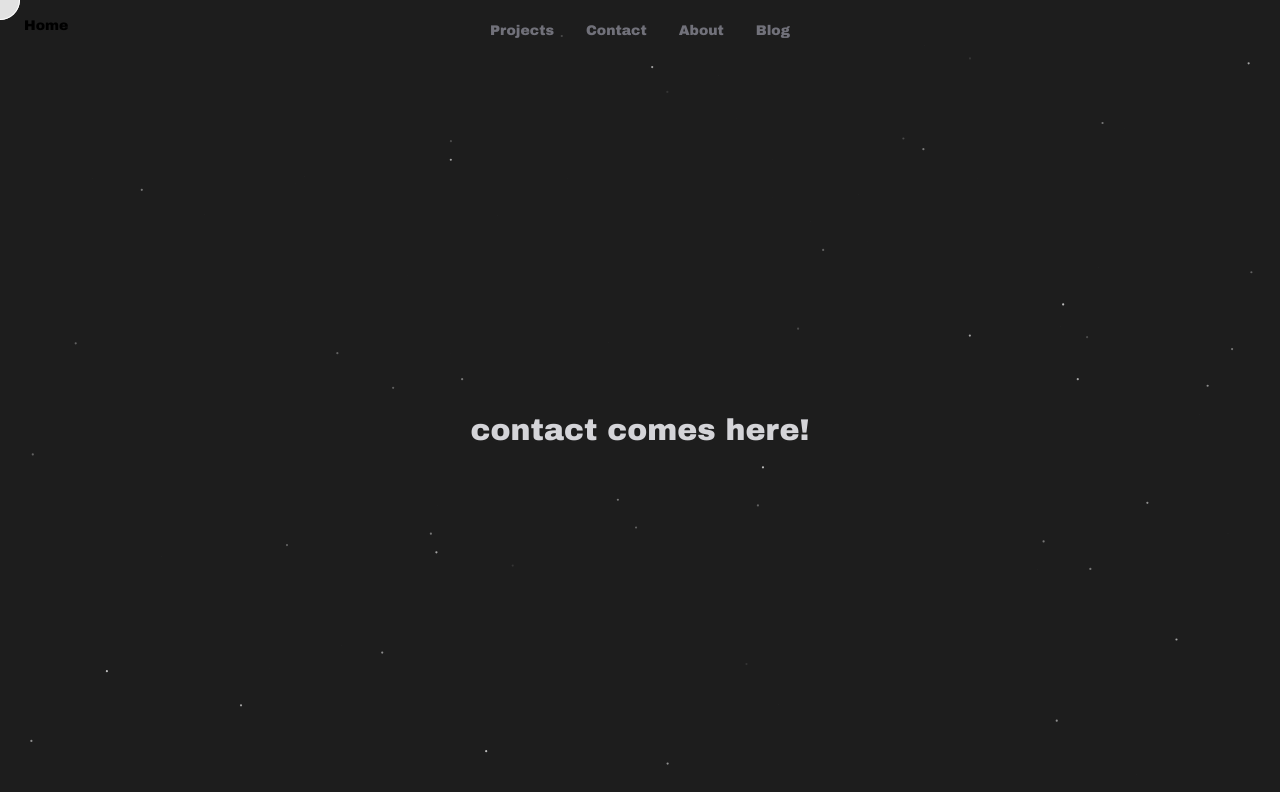
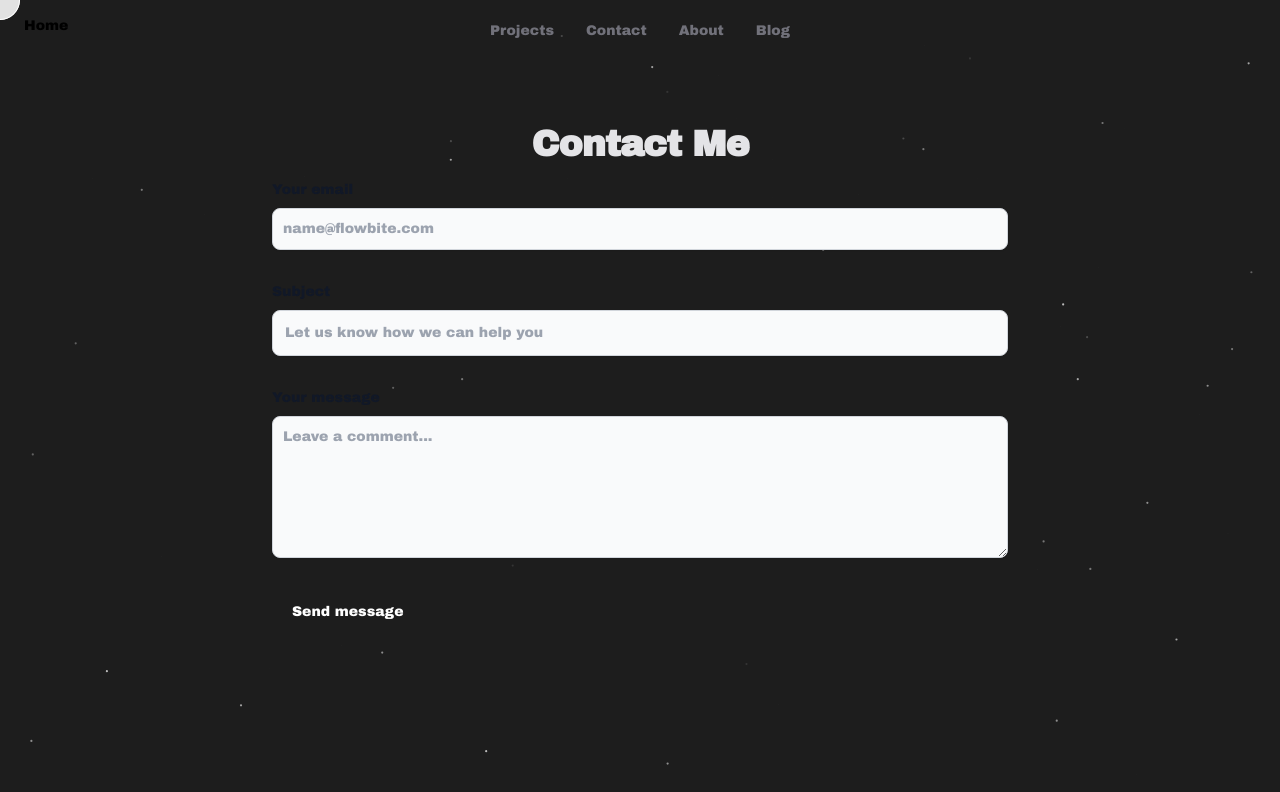
Before and after one commit to Adityakumar747/portfolio, a Next.js app: page /contact in a window 1280 px wide. Shown: the top 792 px of the page. Built offline with nearby package versions, Linux system fonts and the light colour scheme.

Commit message:
feat: :sparkles: add contact page

```diff
--- a/src/app/contact/page.tsx
+++ b/src/app/contact/page.tsx
@@ -1,10 +1,76 @@
 import React from "react";
 
 function Page() {
+
+  const handleSubmit = (event: React.FormEvent<HTMLFormElement>) => {
+    event.preventDefault()
+    console.log(event)
+  }
   return (
-    <div className="container mx-auto text-zinc-300 flex justify-center items-center h-full">
-      <h1 className="text-3xl">contact comes here!</h1>
-    </div>
+    <section>
+      <div className="py-8 lg:py-16 px-4 mx-auto max-w-screen-md">
+        <h2 className="mb-4 text-4xl tracking-tight font-extrabold text-center text-zinc-200">
+          Contact Me
+        </h2>
+        {/* <p className="mb-8 lg:mb-16 font-light text-center text-gray-500 dark:text-gray-400 sm:text-xl">
+          Got a technical issue? Want to send feedback about a beta feature?
+          Need details about our Business plan? Let us know.
+        </p> */}
+        <form action="#" className="space-y-8">
+          <div>
+            <label
+              htmlFor="email"
+              className="block mb-2 text-sm font-medium text-gray-900 dark:text-gray-300"
+            >
+              Your email
+            </label>
+            <input
+              type="email"
+              id="email"
+              className="shadow-sm bg-gray-50 border border-gray-300 text-gray-900 text-sm rounded-lg focus:ring-primary-500 focus:border-primary-500 block w-full p-2.5 dark:bg-gray-700 dark:border-gray-600 dark:placeholder-gray-400 dark:text-white dark:focus:ring-primary-500 dark:focus:border-primary-500 dark:shadow-sm-light"
+              placeholder="name@flowbite.com"
+              required
+            />
+          </div>
+          <div>
+            <label
+              htmlFor="subject"
+              className="block mb-2 text-sm font-medium text-gray-900 dark:text-gray-300"
+            >
+              Subject
+            </label>
+            <input
+              type="text"
+              id="subject"
+              className="block p-3 w-full text-sm text-gray-900 bg-gray-50 rounded-lg border border-gray-300 shadow-sm focus:ring-primary-500 focus:border-primary-500 dark:bg-gray-700 dark:border-gray-600 dark:placeholder-gray-400 dark:text-white dark:focus:ring-primary-500 dark:focus:border-primary-500 dark:shadow-sm-light"
+              placeholder="Let us know how we can help you"
+              required
+            />
+          </div>
+          <div className="sm:col-span-2">
+            <label
+              htmlFor="message"
+              className="block mb-2 text-sm font-medium text-gray-900 dark:text-gray-400"
+            >
+              Your message
+            </label>
+            <textarea
+              id="message"
+              rows={6}
+              className="block p-2.5 w-full text-sm text-gray-900 bg-gray-50 rounded-lg shadow-sm border border-gray-300 focus:ring-primary-500 focus:border-primary-500 dark:bg-gray-700 dark:border-gray-600 dark:placeholder-gray-400 dark:text-white dark:focus:ring-primary-500 dark:focus:border-primary-500"
+              placeholder="Leave a comment..."
+            ></textarea>
+          </div>
+          <button
+            type="submit"
+            className="py-3 px-5 text-sm font-medium text-center text-white rounded-lg bg-primary-700 sm:w-fit hover:bg-primary-800 focus:ring-4 focus:outline-none focus:ring-primary-300 dark:bg-primary-600 dark:hover:bg-primary-700 dark:focus:ring-primary-800"
+            // onClick={handleSubmit}
+          >
+            Send message
+          </button>
+        </form>
+      </div>
+    </section>
   );
 }
 
```
